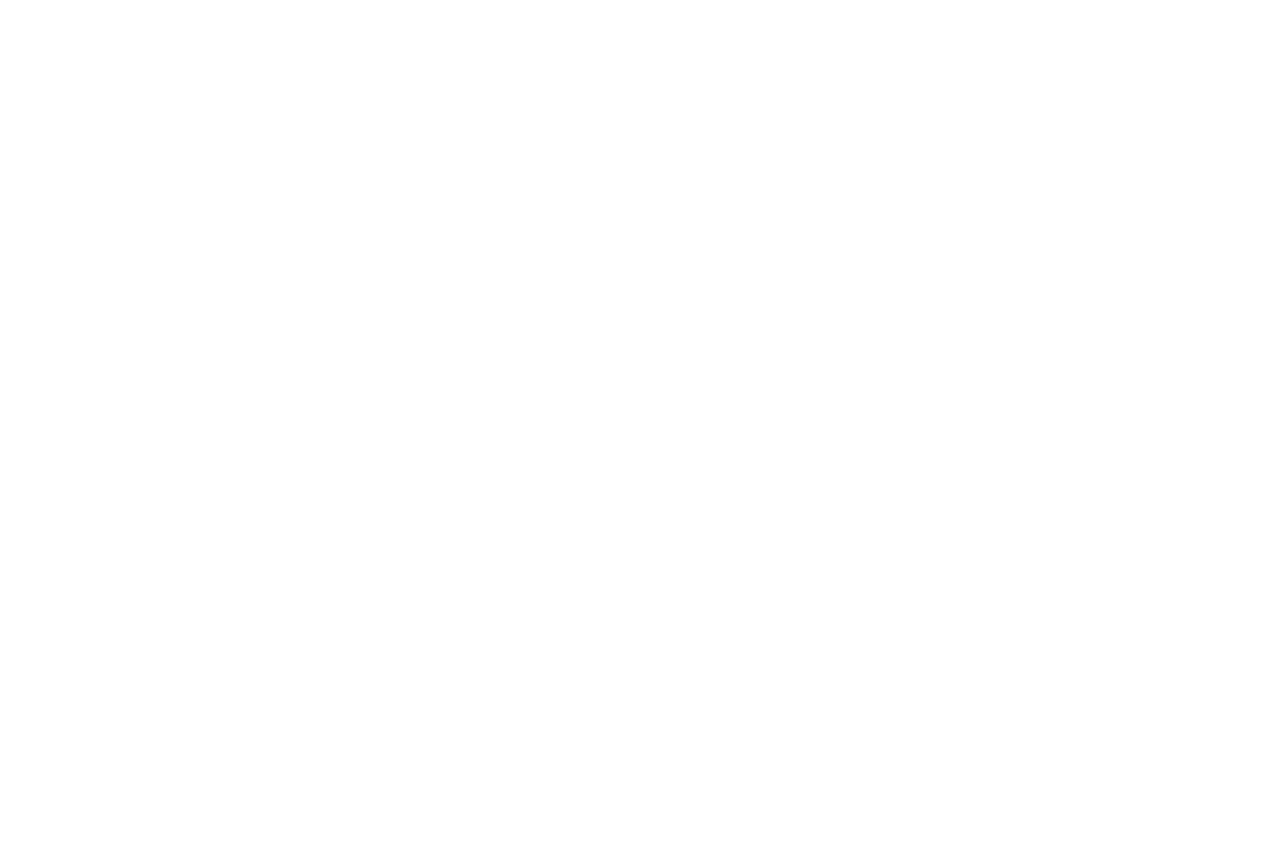
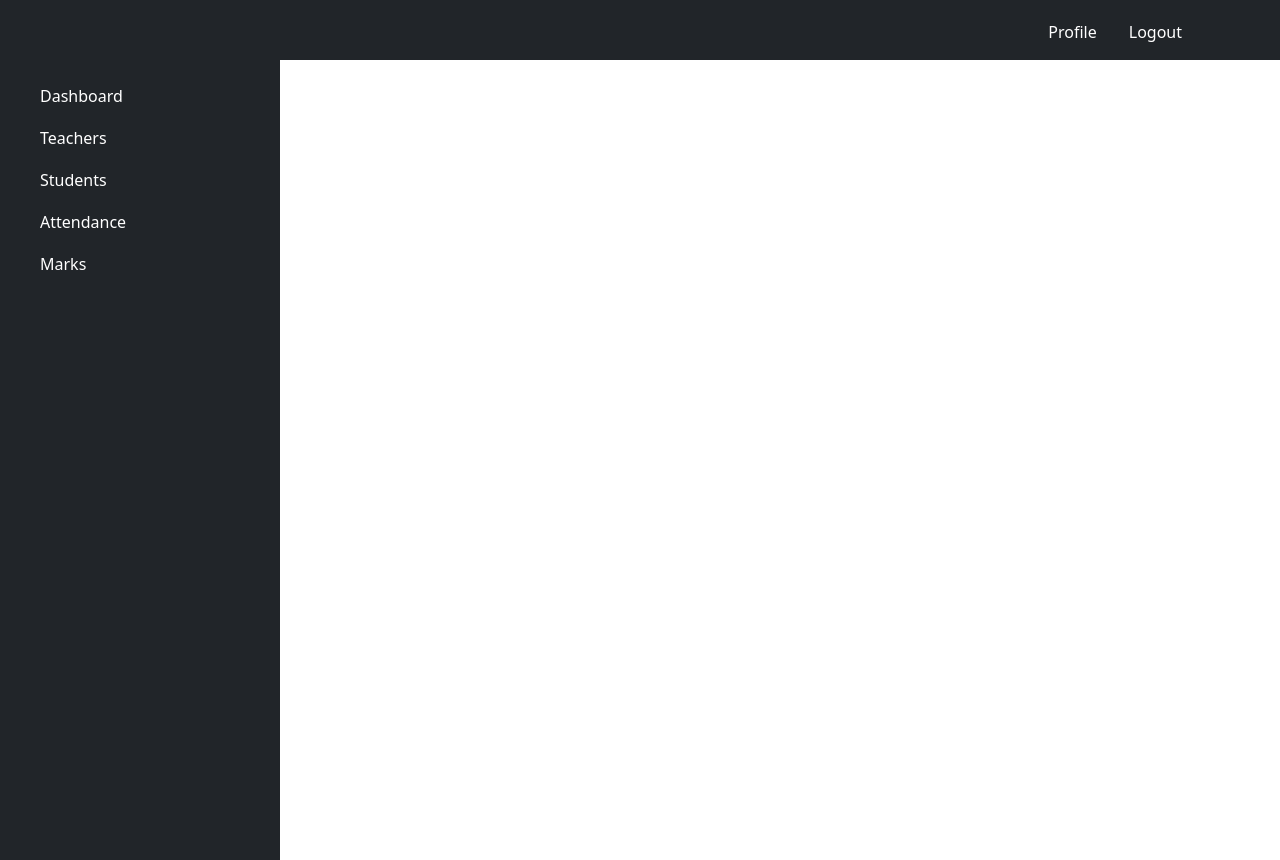
Before and after one commit to Ojjoj/School-System, a PHP site: page /dashboard.php in a window 1280 px wide. Before the commit the page is empty. Before the commit the page ends 800 px from the top, so only its background shows below. Run offline with PHP 8.4, Linux system fonts and the light colour scheme; some libraries are stand-ins or nearby versions.

Commit message:
navbar.php done, dashboard.php started

```diff
--- a/php/dashboard.php
+++ b/php/dashboard.php
@@ -0,0 +1,11 @@
+<?php
+include 'include/navbar.php';
+include 'include/sidebar.php';
+?>
+<html>
+    <head>
+    <link href="../external/bootstrap/bootstrap.min.css" rel="stylesheet">
+    <link href="../external/fontawesome/css/all.min.css" rel="stylesheet">
+    <link href="../external/fontawesome/css/fontawesome.min.css" rel="stylesheet">
+    </head>
+</html>
--- a/php/include/navbar.php
+++ b/php/include/navbar.php
@@ -0,0 +1,57 @@
+<!doctype html>
+<html lang="en" data-bs-theme="auto">
+  <head>
+    <meta charset="utf-8">
+    <meta name="viewport" content="width=device-width, initial-scale=1">
+
+    <link href="../../external/bootstrap/bootstrap.min.css" rel="stylesheet">
+    <link href="../../external/fontawesome/css/all.min.css" rel="stylesheet">
+    <link href="../../external/fontawesome/css/fontawesome.min.css" rel="stylesheet">
+
+    <style>
+      .bi {
+        vertical-align: -.125em;
+        text-align: center;
+        fill: currentColor;
+        border-radius: 10px;
+      }
+      .nav-link:hover {
+        background-color: black;
+      }
+      .nav-link{
+        border-radius: 10px;
+      }
+
+    </style>
+    <!-- Custom styles for this template -->
+  </head>
+  <body>
+
+  <header>
+    <div class="px-3 py-2 text-bg-dark">
+      <div class="container">
+        <div class="d-flex flex-wrap align-items-center justify-content-center justify-content-lg-start">
+          <a href="/" class="d-flex align-items-center my-2 my-lg-0 me-lg-auto text-white text-decoration-none">
+            <!-- logo -->
+          </a>
+
+          <ul class="nav col-12 col-lg-auto my-2 justify-content-center my-md-0">
+            <li>
+              <a href="#" class="nav-link text-white">
+                <i class="bi d-block mx-auto mb-1 fa-solid fa-user"></i>
+                Profile
+              </a>
+            </li>
+            <li>
+              <a href="#" class="nav-link text-white">
+                <i class="bi d-block mx-auto mb-1 fa-solid fa-power-off"></i>
+                Logout
+              </a>
+            </li>
+          </ul>
+        </div>
+      </div>
+    </div>
+  </header>
+    </body>
+</html>
--- a/php/include/sidebar.php
+++ b/php/include/sidebar.php
@@ -50,11 +50,13 @@
 <main class="d-flex flex-nowrap">
 
   <div class="d-flex flex-column flex-shrink-0 p-3 text-bg-dark" style="width: 280px;">
+    <!--
     <a href="/" class="d-flex align-items-center mb-3 mb-md-0 me-md-auto text-white text-decoration-none">
-      <!-- logo width="40" height="32" -->
+      logo width="40" height="32"
       <span class="fs-4">Sidebar</span>
     </a>
     <hr>
+    -->
     <ul class="nav nav-pills flex-column mb-auto">
       <li class="nav-item">
         <a href="#" class="nav-link text-white">
@@ -88,9 +90,9 @@
       </li>
     </ul>
   </div>
-
   <div class="b-example-vr"></div>
 
 </main>
+
 </body>
 </html>
```
